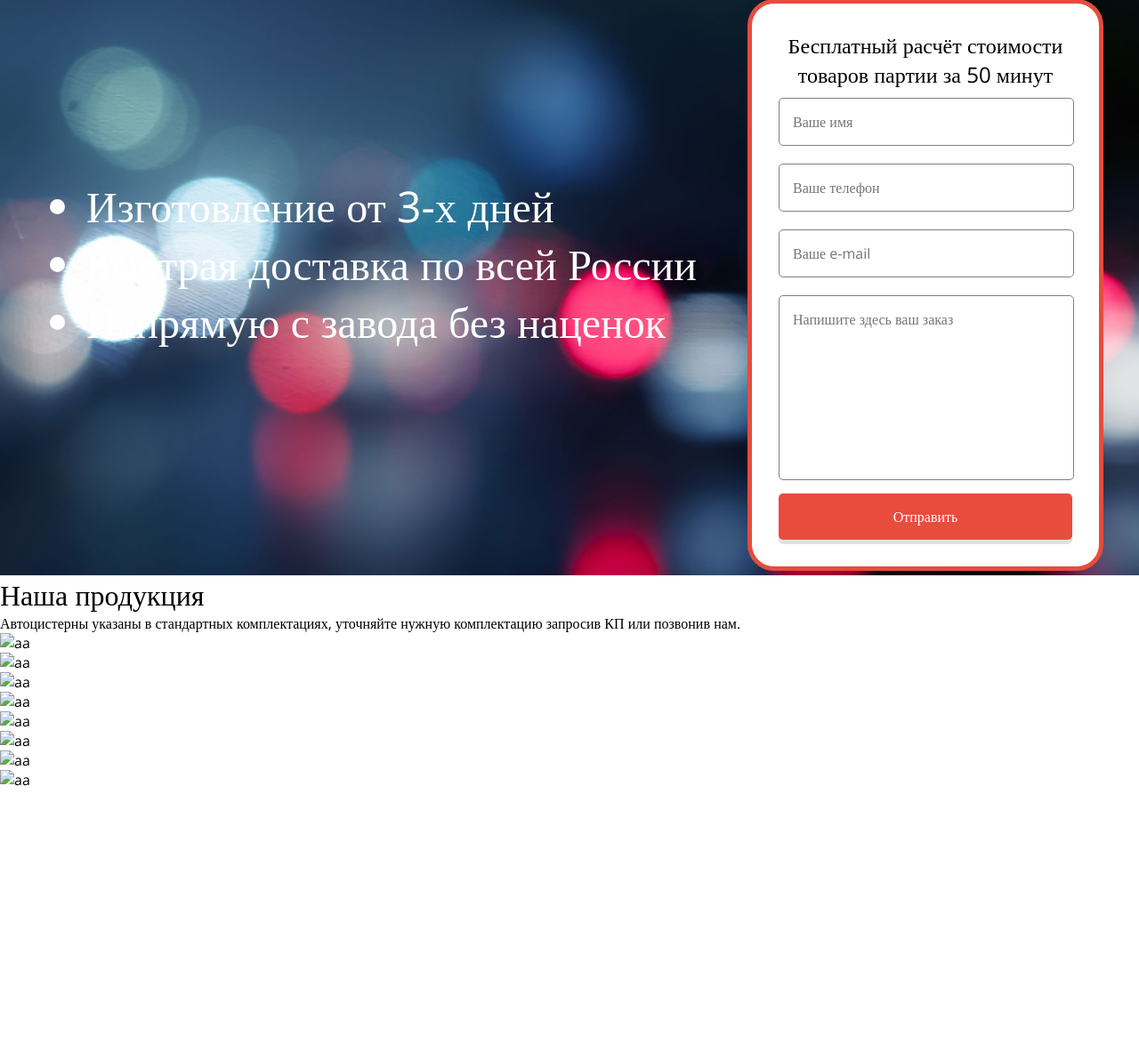
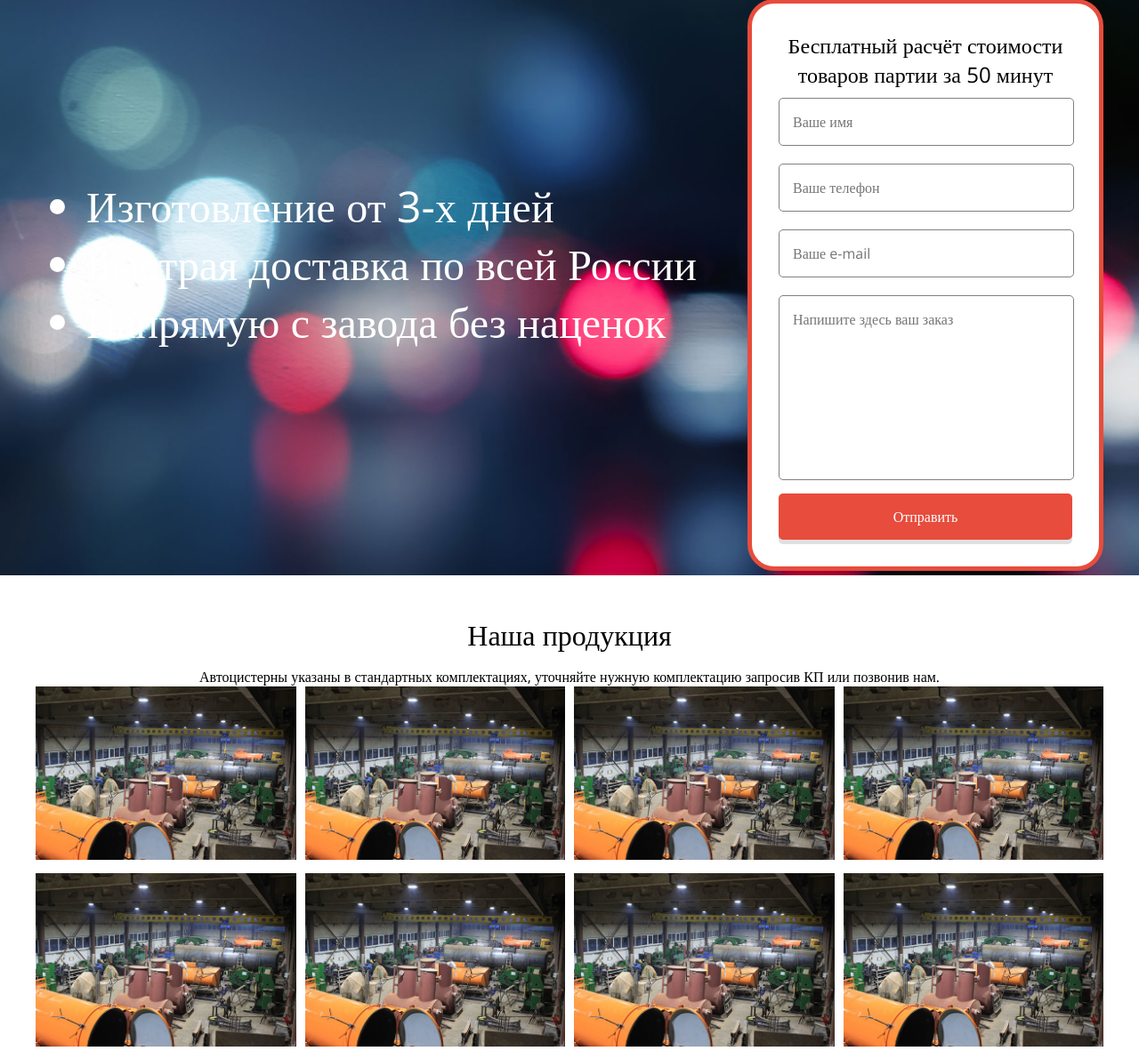
Before and after one commit to Wasth/landing1, a PHP site: page / in a window 1280 px wide. Shown: the part 545-1727 px from the top of the page at 89% size. Before the commit the page ends 1429 px from the top, so only its background shows below. Run offline with PHP 8.4, Linux system fonts and the light colour scheme.

Commit message:
Started to make our production block

```diff
--- a/css/style.css
+++ b/css/style.css
@@ -113,9 +113,21 @@ header #menu .item:hover {
     cursor: pointer;
 }
 /*OUR PRODUCTION BLOCK*/
+#ourProductionWrapper {
+    margin-top: 30px;
+}
+#ourProductionWrapper h1 {
+    text-align: center;
+    padding: 15px;
+    font-size: ;
+}
+#ourProductionWrapper p {
+    text-align: center;
+}
 #ourProductionGrid {
-    disaply: grid;
+    display: grid;
     grid-template-columns: repeat(4, 1fr);
+    grid-gap: 10px;
 }
 #ourProductionGrid img {
     width: 100%;
--- a/index.html
+++ b/index.html
@@ -65,29 +65,37 @@
     <div id="ourProductionWrapper">
         <h1>Наша продукция</h1>
         <p>Автоцистерны указаны в стандартных комплектациях, уточняйте нужную комплектацию запросив КП или позвонив нам.</p>
-        <div id="ourProductionGrid">
-            <div><img src="" alt="aa"><a href=""></a>
+        <div class="content" id="ourProductionGrid">
+            <div>
+                <img src="img/pic.jpg" alt="aa"><a href=""></a>
                 <p></p>
             </div>
-            <div><img src="" alt="aa"><a href=""></a>
+            <div>
+                <img src="img/pic.jpg" alt="aa"><a href=""></a>
                 <p></p>
             </div>
-            <div><img src="" alt="aa"><a href=""></a>
+            <div>
+                <img src="img/pic.jpg" alt="aa"><a href=""></a>
                 <p></p>
             </div>
-            <div><img src="" alt="aa"><a href=""></a>
+            <div>
+                <img src="img/pic.jpg" alt="aa"><a href=""></a>
                 <p></p>
             </div>
-            <div><img src="" alt="aa"><a href=""></a>
+            <div>
+                <img src="img/pic.jpg" alt="aa"><a href=""></a>
                 <p></p>
             </div>
-            <div><img src="" alt="aa"><a href=""></a>
+            <div>
+                <img src="img/pic.jpg" alt="aa"><a href=""></a>
                 <p></p>
             </div>
-            <div><img src="" alt="aa"><a href=""></a>
+            <div>
+                <img src="img/pic.jpg" alt="aa"><a href=""></a>
                 <p></p>
             </div>
-            <div><img src="" alt="aa"><a href=""></a>
+            <div>
+                <img src="img/pic.jpg" alt="aa"><a href=""></a>
                 <p></p>
             </div>
         </div>
```
Also changed, not shown: img/pic.jpg (added).
